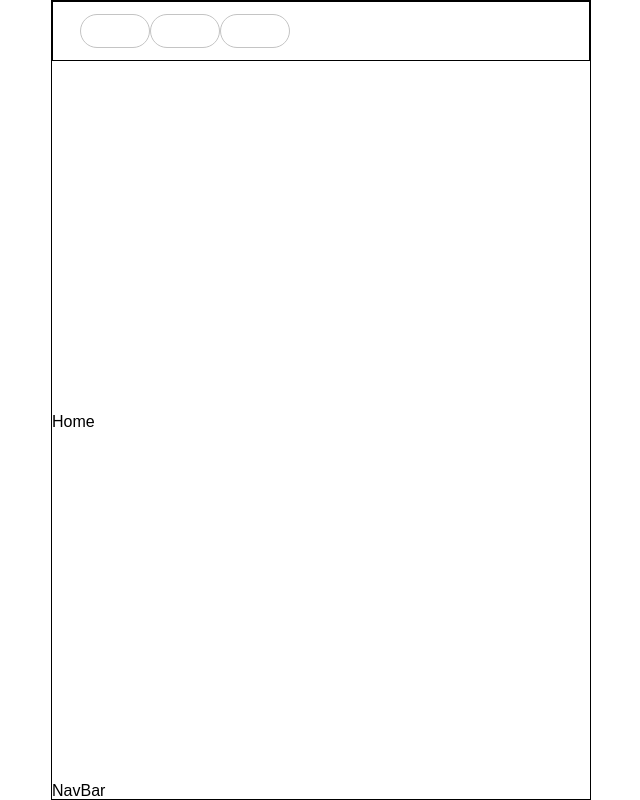
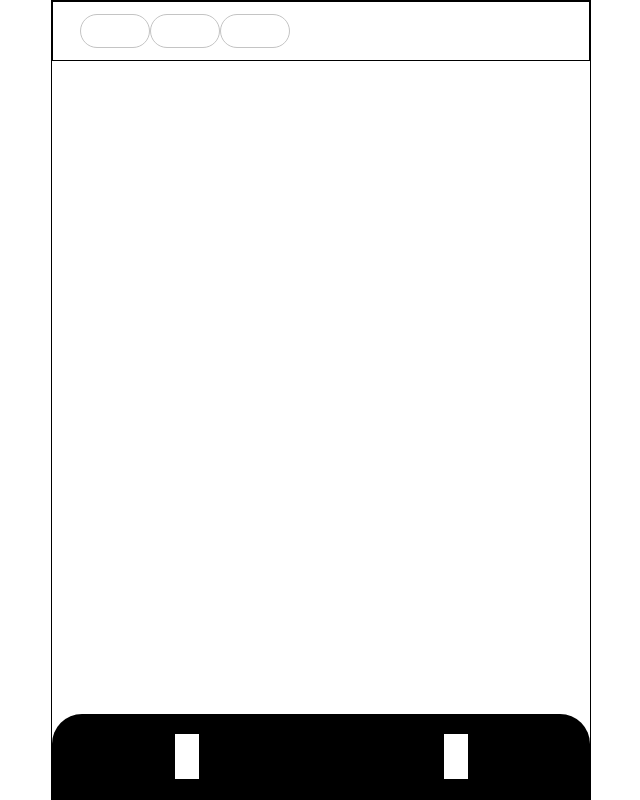
Before and after one commit to seoyunfleuve/asgmt-nyt, a React (Create React App) app: page / in a window 1280 px wide. Shown: the whole page, without its empty margins (319-959 px from the left). Built offline with nearby package versions, Linux system fonts and the light colour scheme.

Commit message:
[Layout] NavBar 레이아웃 추가 (#3)
layout/navBar

- Add : NavBtn 컴포넌트 추가
- Add : NavBar 레이아웃 구성

```diff
--- a/src/App.tsx
+++ b/src/App.tsx
@@ -1,7 +1,7 @@
 import React from 'react';
 import { Outlet } from 'react-router-dom';
 import Header from './organisms/Header';
-import NavBar from './components/NavBar';
+import NavBar from './organisms/NavBar';
 import MobileView from './templates/MobileView';
 
 function App() {
--- /dev/null
+++ b/src/atoms/NavBtn.tsx
@@ -0,0 +1,12 @@
+import React from 'react';
+import styled from 'styled-components';
+
+export default function NavBtn() {
+  return <PageBtn />;
+}
+
+const PageBtn = styled.button`
+  width: 24px;
+  height: 45px;
+  background: #ffffff;
+`;
--- a/src/components/NavBar.tsx
+++ /dev/null
@@ -1,5 +0,0 @@
-import React from 'react';
-
-export default function NavBar() {
-  return <div>NavBar</div>;
-}
--- /dev/null
+++ b/src/organisms/NavBar.tsx
@@ -0,0 +1,25 @@
+import React from 'react';
+import styled from 'styled-components';
+import NavBtn from '../atoms/NavBtn';
+
+export default function NavBar() {
+  return (
+    <NavContainer>
+      <NavBtn />
+      <NavBtn />
+    </NavContainer>
+  );
+}
+
+const NavContainer = styled.nav`
+  width: 100%;
+  height: ${(props) => props.theme.height.navHeight};
+  background: #000000;
+  border-top-right-radius: 30px;
+  border-top-left-radius: 30px;
+  position: absolute;
+  bottom: 0;
+  display: flex;
+  justify-content: space-around;
+  align-items: center;
+`;
```
